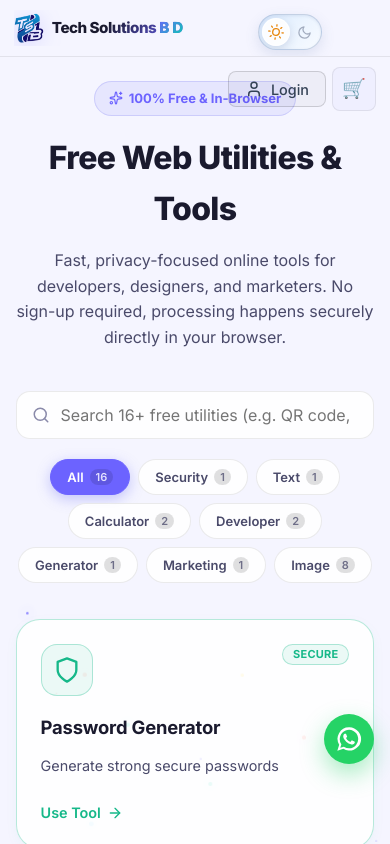
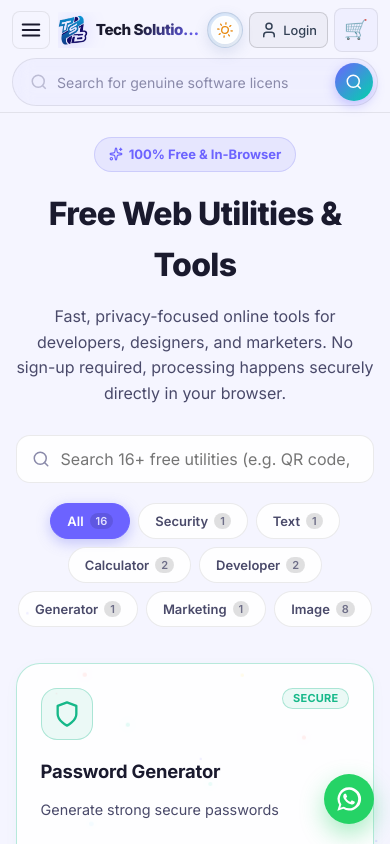
Before and after one commit to iRfANhAiDeRABiR/Tech_BD, a Next.js app: page /tools in a window 390 px wide. Shown: the top 844 px of the page. Built offline with nearby package versions, Linux system fonts and the light colour scheme; no server answers; the database is empty.

Commit message:
feat: complete website-wide mobile and tablet responsiveness without design change

```diff
--- a/src/app/globals.css
+++ b/src/app/globals.css
@@ -820,6 +820,10 @@ body {
 
 /* Responsive */
 @media (max-width: 480px) {
+  .auth-modal-overlay {
+    padding: 10px;
+  }
+
   .auth-modal-close {
     top: 14px;
     right: 14px;
@@ -837,8 +841,9 @@ body {
   }
 
   .auth-modal-container {
-    max-height: 96vh;
+    max-height: calc(100dvh - 20px);
     border-radius: 22px;
+    -webkit-overflow-scrolling: touch;
   }
 
   .auth-modal-header {
@@ -847,6 +852,10 @@ body {
 
   .auth-modal-body {
     padding: 20px;
+  }
+
+  .auth-input-wrap input {
+    font-size: 16px;
   }
 
   .auth-alert {
@@ -860,7 +869,7 @@ body {
   }
 
   .auth-modal-title {
-    font-size: 1.6rem;
+    font-size: 1.55rem;
   }
 
   .auth-brand-card {
@@ -869,6 +878,42 @@ body {
 
   .auth-brand-name {
     font-size: 1.18rem;
+  }
+}
+
+@media (max-width: 380px) {
+  .auth-modal-overlay {
+    padding: 8px 6px;
+  }
+
+  .auth-modal-container {
+    border-radius: 18px;
+    max-height: calc(100dvh - 16px);
+  }
+
+  .auth-modal-header {
+    padding: 20px 14px 0;
+  }
+
+  .auth-modal-body {
+    padding: 14px;
+  }
+
+  .auth-modal-title {
+    font-size: 1.35rem;
+  }
+
+  .auth-brand-card {
+    padding: 7px 12px;
+  }
+
+  .auth-brand-name {
+    font-size: 1.05rem;
+  }
+
+  .auth-brand-logo-box {
+    width: 36px;
+    height: 36px;
   }
 }
 
--- a/src/app/layout.tsx
+++ b/src/app/layout.tsx
@@ -1,4 +1,4 @@
-import type { Metadata } from "next";
+import type { Metadata, Viewport } from "next";
 import { Inter, JetBrains_Mono } from "next/font/google";
 import { CartProvider } from "@/components/cart/CartProvider";
 import { BackgroundParticles } from "@/components/layout/BackgroundParticles";
@@ -22,6 +22,12 @@ const jetBrainsMono = JetBrains_Mono({
   subsets: ["latin"],
   display: "swap",
 });
+
+export const viewport: Viewport = {
+  width: "device-width",
+  initialScale: 1,
+  maximumScale: 5,
+};
 
 export const metadata: Metadata = {
   title: {
--- a/src/app/legacy-theme.css
+++ b/src/app/legacy-theme.css
@@ -2758,6 +2758,14 @@ input, textarea, select {
     box-shadow: 0 4px 14px rgba(42, 171, 238, 0.65);
 }
 
+.mobile-menu-btn {
+    display: none;
+}
+
+.header-mobile-actions {
+    display: none;
+}
+
 .header-top {
     height: 76px;
     display: flex;
@@ -3835,7 +3843,7 @@ input, textarea, select {
 
 @media screen and (max-width: 768px) {
     .floating-whatsapp {
-        bottom: 80px !important;
+        bottom: calc(20px + env(safe-area-inset-bottom, 0px)) !important;
         right: 16px !important;
         width: 50px !important;
         height: 50px !important;
@@ -3854,7 +3862,7 @@ input, textarea, select {
 }
 
 @media screen and (max-width: 768px) {
-    .scroll-top { bottom: 80px !important; right: 16px !important; }
+    .scroll-top { bottom: calc(20px + env(safe-area-inset-bottom, 0px)) !important; right: 16px !important; }
 }
 
 @media screen and (max-width: 768px) {
@@ -3884,20 +3892,112 @@ input, textarea, select {
 
     .header-top {
         height: auto !important;
-        flex-wrap: nowrap !important;
+        display: flex !important;
+        flex-wrap: wrap !important;
         position: relative;
-        padding: 10px 210px 10px 14px !important;
-        gap: 8px !important;
+        padding: 8px 12px 10px !important;
+        gap: 6px 8px !important;
         align-items: center !important;
-    }
-
-    .modern-search-box,
+        justify-content: space-between !important;
+        overflow: visible !important;
+    }
+
+    .mobile-menu-btn {
+        display: inline-flex !important;
+        align-items: center;
+        justify-content: center;
+        width: 38px;
+        height: 38px;
+        border-radius: 8px;
+        background: rgba(255, 255, 255, 0.07);
+        border: 1px solid var(--border-color);
+        color: var(--text-primary);
+        cursor: pointer;
+        flex-shrink: 0;
+        transition: all 0.2s ease;
+    }
+    .mobile-menu-btn:hover,
+    .mobile-menu-btn:active {
+        background: rgba(255, 255, 255, 0.14);
+    }
+
+    .header-mobile-actions {
+        display: inline-flex !important;
+        align-items: center;
+        gap: 6px;
+        flex-shrink: 0;
+    }
+
+    .header-mobile-actions .nav__theme {
+        width: 36px;
+        height: 36px;
+        margin: 0;
+    }
+
+    .header-mobile-actions .auth-login-btn {
+        height: 36px;
+        padding: 0 10px;
+        font-size: 0.8rem;
+        gap: 5px;
+    }
+
+    .header-mobile-actions .header-cart-link {
+        height: 36px;
+        padding: 0 8px;
+        display: inline-flex;
+        align-items: center;
+        justify-content: center;
+        position: relative;
+    }
+
+    .header-mobile-actions .header-cart-label {
+        display: none !important;
+    }
+
+    .header-mobile-actions .header-cart-count {
+        position: absolute;
+        top: -4px;
+        right: -4px;
+        min-width: 18px;
+        height: 18px;
+        font-size: 0.65rem;
+        padding: 0 4px;
+    }
+
+    .header-mobile-actions .auth-user-trigger {
+        height: 36px;
+        padding: 0 6px;
+        gap: 4px;
+    }
+
+    .header-mobile-actions .auth-username,
+    .header-mobile-actions .auth-chevron {
+        display: none;
+    }
+
+    .header-mobile-actions .auth-avatar {
+        width: 28px;
+        height: 28px;
+        font-size: 0.8rem;
+    }
+
+    .modern-search-box {
+        display: flex !important;
+        order: 10 !important;
+        width: 100% !important;
+        max-width: 100% !important;
+        margin: 4px 0 0 !important;
+        height: 40px !important;
+    }
+
     .header-support,
     .header-fb-link,
     .header-cart-total,
     .header-bottom,
     .nav-main-links,
-    .category-pill {
+    .category-pill,
+    .header-right-group,
+    .header-actions {
         display: none !important;
     }
 
@@ -3905,6 +4005,9 @@ input, textarea, select {
         flex: 1;
         min-width: 0;
         margin-left: 0 !important;
+        display: flex !important;
+        align-items: center;
+        gap: 8px;
     }
     .logo-icon img {
         height: 30px !important;
@@ -3912,56 +4015,23 @@ input, textarea, select {
     }
     .logo-text {
         display: flex;
+        flex-direction: row !important;
         align-items: baseline;
         gap: 4px;
+        overflow: hidden;
     }
     .logo-name {
-        font-size: 1.05rem !important;
+        font-size: 1.1rem !important;
         white-space: nowrap;
         overflow: hidden;
         text-overflow: ellipsis;
-        max-width: 140px;
-    }
-    .logo-tag { font-size: 0.75rem !important; }
-
-    .header-bottom {
-        display: block !important;
-        padding: 0 !important;
-        border: none !important;
-        height: 0 !important;
-        overflow: visible !important;
-        position: static !important;
-    }
-    .header-bottom::after { display: none !important; }
-    .header-bottom__left { display: none !important; }
-    .header-actions {
-        position: absolute !important;
-        top: 10px !important;
-        right: 14px !important;
-        display: flex !important;
-        align-items: center !important;
-        gap: 6px !important;
-        flex-shrink: 0;
-    }
-    .header-right-group {
-        position: absolute !important;
-        z-index: 3;
-        top: 14px !important;
-        right: 68px !important;
-        display: flex !important;
-        gap: 0 !important;
-    }
-    .action-item {
-        width: 36px !important;
-        height: 36px !important;
-        display: flex !important;
-        align-items: center !important;
-        justify-content: center !important;
-        border-radius: 50% !important;
-        background: transparent;
-        border: none;
-        cursor: pointer;
-    }
+        max-width: 150px;
+    }
+    .logo-tag {
+        font-size: 0.8rem !important;
+        letter-spacing: 2px !important;
+    }
+
     .site-header {
         height: auto !important;
         min-height: 54px !important;
@@ -4220,8 +4290,19 @@ input, textarea, select {
         top: -7px;
         right: -7px;
     }
-
-    .header-top {
-        padding-right: 145px !important;
-    }
-}
+}
+
+@media screen and (max-width: 360px) {
+    .header-mobile-actions .auth-login-btn span {
+        display: none;
+    }
+    .header-mobile-actions .auth-login-btn {
+        padding: 0 8px;
+        width: 34px;
+        justify-content: center;
+    }
+    .logo-name {
+        font-size: 0.95rem !important;
+        max-width: 110px !important;
+    }
+}
--- a/src/app/tools/tools.module.css
+++ b/src/app/tools/tools.module.css
@@ -148,3 +148,18 @@
   font-size: 14px;
   color: var(--text-secondary);
 }
+
+@media (max-width: 480px) {
+  .grid {
+    grid-template-columns: 1fr;
+    gap: 16px;
+  }
+
+  .searchInput {
+    font-size: 16px;
+  }
+
+  .hero {
+    margin-bottom: 28px;
+  }
+}
--- a/src/components/layout/CategorySidebar.module.css
+++ b/src/components/layout/CategorySidebar.module.css
@@ -50,12 +50,57 @@
   display: flex;
   height: 68px;
   align-items: center;
-  gap: 18px;
+  justify-content: space-between;
+  gap: 14px;
   padding: 0 18px;
   color: #fff;
   background: var(--sidebar-header);
   box-shadow: inset 0 -1px 0 rgb(255 255 255 / 16%);
   text-decoration: none;
+}
+
+.headerTitleLink {
+  display: flex;
+  align-items: center;
+  gap: 18px;
+  color: #fff;
+  text-decoration: none;
+  flex: 1;
+  min-width: 0;
+}
+
+.closeBtn {
+  display: none;
+  align-items: center;
+  justify-content: center;
+  width: 32px;
+  height: 32px;
+  border-radius: 50%;
+  background: rgba(255, 255, 255, 0.16);
+  border: 1px solid rgba(255, 255, 255, 0.28);
+  color: #fff;
+  font-size: 13px;
+  font-weight: 700;
+  cursor: pointer;
+  flex-shrink: 0;
+  transition: background 0.18s ease;
+}
+
+.closeBtn:hover {
+  background: rgba(255, 255, 255, 0.28);
+}
+
+.mobileNavSection {
+  display: none;
+}
+
+.sectionHeading {
+  padding: 14px 20px 4px;
+  font-size: 0.72rem;
+  font-weight: 800;
+  text-transform: uppercase;
+  letter-spacing: 0.08em;
+  color: var(--sidebar-muted);
 }
 
 .menuIcon {
@@ -186,6 +231,55 @@
 @media (max-width: 900px) {
   .sidebar {
     display: none;
+    position: fixed;
+    top: 0;
+    left: 0;
+    bottom: 0;
+    width: min(320px, 86vw);
+    max-width: 100vw;
+    height: 100%;
+    min-height: 100%;
+    z-index: 10001;
+    overflow-y: auto;
+    -webkit-overflow-scrolling: touch;
+    transform: translateX(-100%);
+    transition: transform 0.26s cubic-bezier(0.16, 1, 0.3, 1), box-shadow 0.26s ease;
+  }
+
+  .sidebar.open {
+    display: block !important;
+    transform: translateX(0);
+    box-shadow: 10px 0 40px rgba(0, 0, 0, 0.55);
+  }
+
+  .closeBtn {
+    display: flex;
+  }
+
+  .mobileNavSection {
+    display: block;
+  }
+
+  .sidebar.open .title,
+  .sidebar.open .label,
+  .sidebar.open .arrow {
+    opacity: 1;
+    transform: translateX(0);
+  }
+
+  .backdrop {
+    position: fixed;
+    inset: 0;
+    background: rgba(0, 0, 0, 0.55);
+    backdrop-filter: blur(4px);
+    -webkit-backdrop-filter: blur(4px);
+    z-index: 10000;
+    animation: fadeIn 0.2s ease;
+  }
+
+  @keyframes fadeIn {
+    from { opacity: 0; }
+    to { opacity: 1; }
   }
 }
 
--- a/src/components/layout/Header.tsx
+++ b/src/components/layout/Header.tsx
@@ -224,6 +224,29 @@ export function Header() {
       </div>
 
       <div className="header-top container">
+        <button
+          type="button"
+          className="mobile-menu-btn"
+          onClick={openCategorySidebar}
+          aria-label="Open navigation menu"
+        >
+          <svg
+            width="22"
+            height="22"
+            viewBox="0 0 24 24"
+            fill="none"
+            stroke="currentColor"
+            strokeWidth="2.2"
+            strokeLinecap="round"
+            strokeLinejoin="round"
+            aria-hidden="true"
+          >
+            <line x1="3" y1="12" x2="21" y2="12" />
+            <line x1="3" y1="6" x2="21" y2="6" />
+            <line x1="3" y1="18" x2="21" y2="18" />
+          </svg>
+        </button>
+
         <Link href="/home" className="header-logo">
           <div className="logo-icon">
             <Image
@@ -319,6 +342,12 @@ export function Header() {
 
           <ThemeToggle />
         </div>
+
+        <div className="header-mobile-actions">
+          <ThemeToggle />
+          <AuthButton />
+          <CartLink />
+        </div>
       </div>
 
       <div className="header-bottom">
```
Also changed, not shown: src/app/account/layout.module.css (+11 -0 lines), src/app/cart/cart.module.css (+50 -0 lines), src/app/products/[id]/product.module.css (+23 -0 lines), src/components/downloads/Downloads.module.css (+34 -0 lines), src/components/layout/CategorySidebar.tsx (+69 -1 lines), src/components/products/CategoryRow.module.css (+25 -0 lines).
